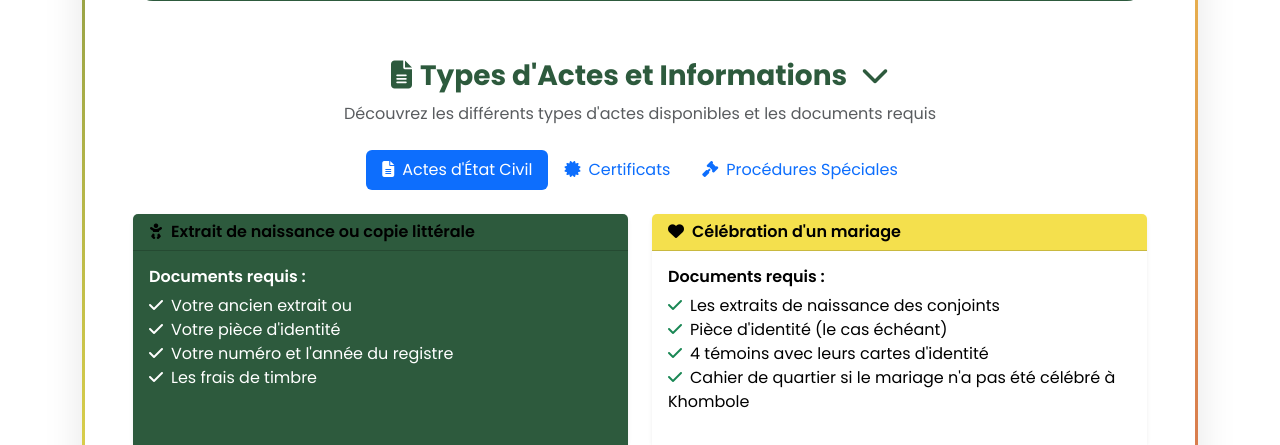
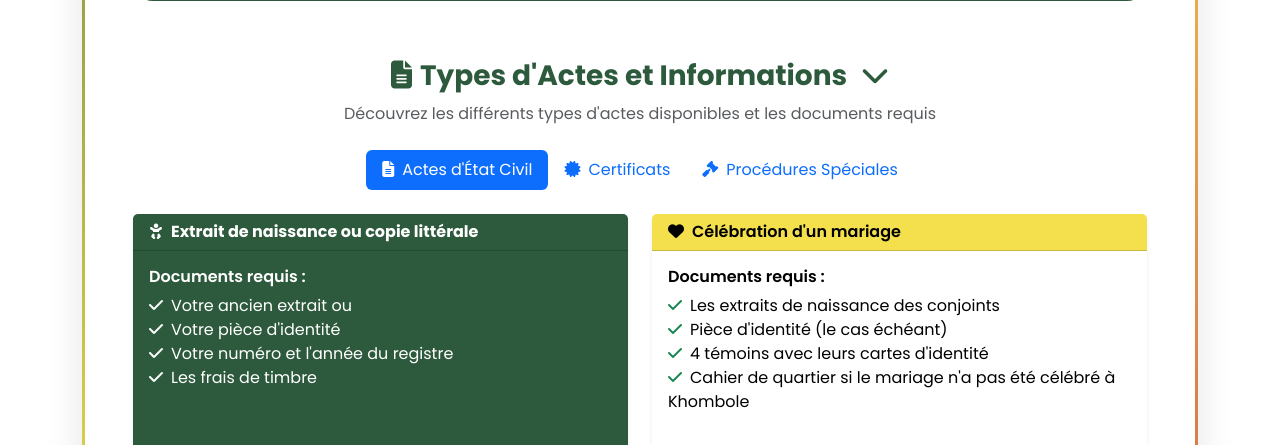
Before and after one commit to SySamba/extrait-en-ligne, a PHP site: page /mairie-khombole/menu.php in a window 1280 px wide. Shown: the part 1098-1543 px from the top of the page. Run offline with PHP 8.4, Linux system fonts and the light colour scheme; data comes from the database, SQL or seed files in the repository.

Commit message:
Correction titre Extrait de naissance: texte blanc et gras sur header vert

```diff
--- a/menu.php
+++ b/menu.php
@@ -490,8 +490,8 @@
                                 <div class="col-lg-6">
                                     <div class="card h-100 border-0 shadow-sm">
                                         <div class="card-header" style="background: var(--senegal-vert) !important; color: white !important;">
-                                            <h6 class="mb-0">
-                                                <i class="fas fa-baby me-2"></i>Extrait de naissance ou copie littérale
+                                            <h6 class="mb-0" style="color: white !important; font-weight: 700 !important;">
+                                                <i class="fas fa-baby me-2" style="color: white !important;"></i>Extrait de naissance ou copie littérale
                                             </h6>
                                         </div>
                                         <div class="card-body" style="background: var(--senegal-vert); color: white !important;">
```
